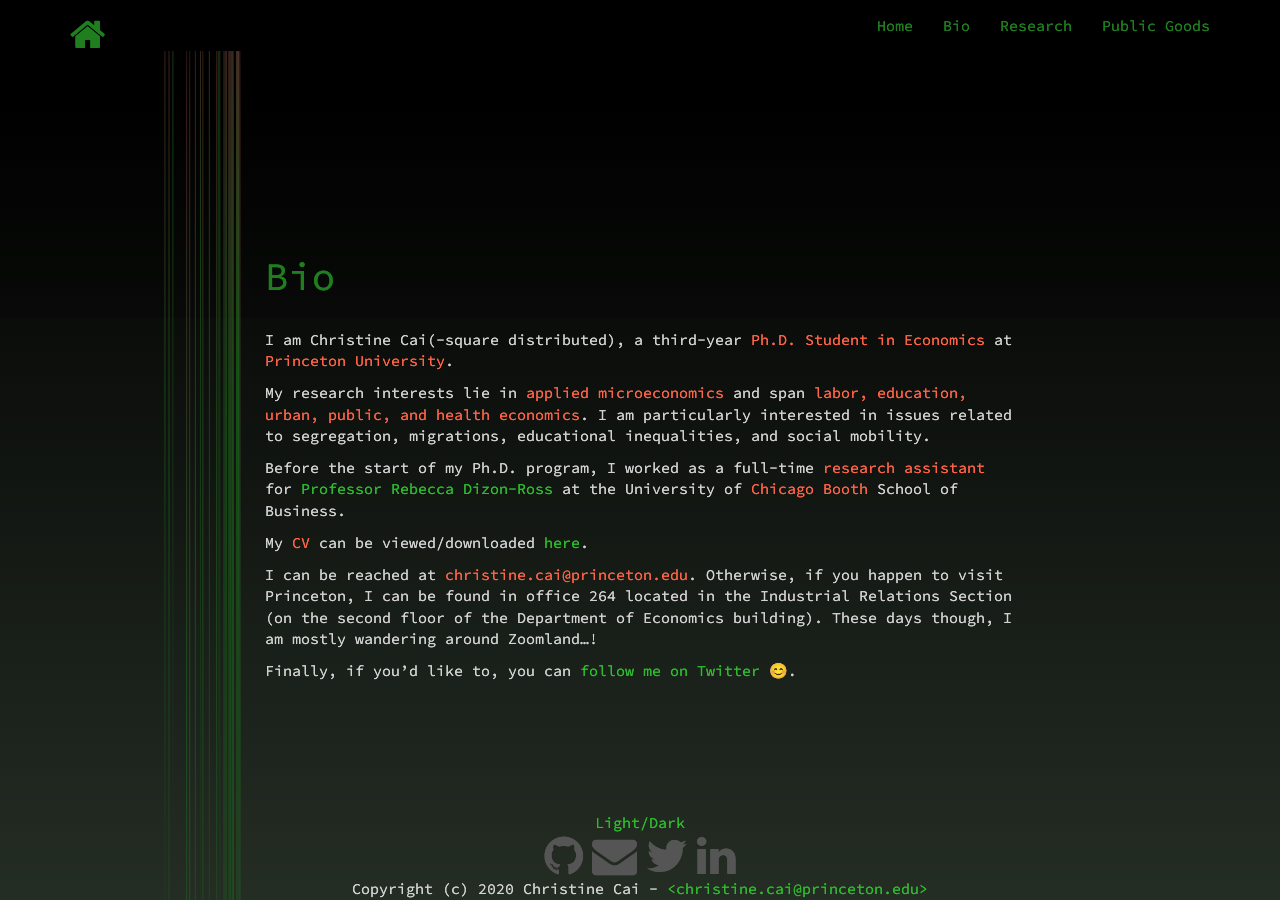
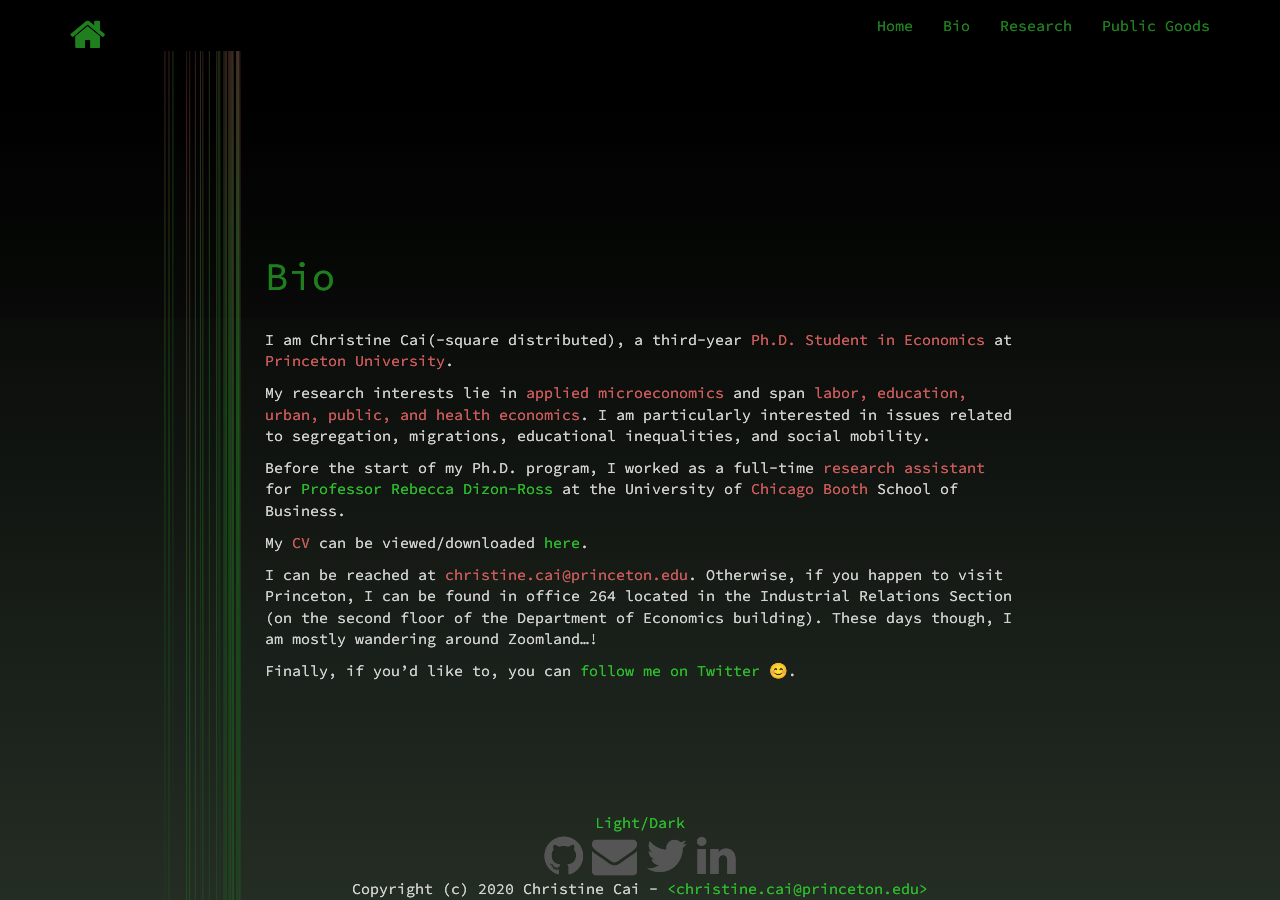
Before and after one commit to christinecai/website, a Jekyll site: the page built from _items/Bio.md, in a window 1280 px wide and 900 px high, scrolled down 897 px. Built offline with Jekyll 4.4.1, drawn with Linux system fonts in a browser that asks for light colours; nearby versions of some CDN libraries.

Commit message:
Update Bio.md

```diff
--- a/_items/Bio.md
+++ b/_items/Bio.md
@@ -4,14 +4,14 @@ title: Bio
 description: Bio
 ---
 
-I am Christine Cai(-square distributed), a third-year <font color="Tomato">Ph.D. Student in Economics</font> at <font color="Tomato">Princeton University</font>.
+I am Christine Cai(-square distributed), a third-year <font color="IndianRed">Ph.D. Student in Economics</font> at <font color="IndianRed">Princeton University</font>.
 
-My research interests lie in <font color="Tomato">applied microeconomics</font> and span <font color="Tomato">labor, education, urban, public, and health economics</font>. I am particularly interested in issues related to segregation, migrations, educational inequalities, and social mobility.
+My research interests lie in <font color="IndianRed">applied microeconomics</font> and span <font color="IndianRed">labor, education, urban, public, and health economics</font>. I am particularly interested in issues related to segregation, migrations, educational inequalities, and social mobility.
 
-Before the start of my Ph.D. program, I worked as a full-time <font color="Tomato">research assistant</font> for <a href="http://faculty.chicagobooth.edu/rebecca.dizon-ross/">Professor Rebecca Dizon-Ross</a> at the University of <font color="Tomato">Chicago Booth</font> School of Business.
+Before the start of my Ph.D. program, I worked as a full-time <font color="IndianRed">research assistant</font> for <a href="http://faculty.chicagobooth.edu/rebecca.dizon-ross/">Professor Rebecca Dizon-Ross</a> at the University of <font color="IndianRed">Chicago Booth</font> School of Business.
 
-My <font color="Tomato">CV</font> can be viewed/downloaded <a href="/assets/pdf/Christine_Cai_CV.pdf">here</a>.
+My <font color="IndianRed">CV</font> can be viewed/downloaded <a href="/assets/pdf/Christine_Cai_CV.pdf">here</a>.
 
-I can be reached at <font color="Tomato">christine.cai@princeton.edu</font>. Otherwise, if you happen to visit Princeton, I can be found in office 264 located in the Industrial Relations Section (on the second floor of the Department of Economics building). These days though, I am mostly wandering around Zoomland...!
+I can be reached at <font color="IndianRed">christine.cai@princeton.edu</font>. Otherwise, if you happen to visit Princeton, I can be found in office 264 located in the Industrial Relations Section (on the second floor of the Department of Economics building). These days though, I am mostly wandering around Zoomland...!
 
 Finally, if you'd like to, you can <a href="https://twitter.com/Christine_Cai27">follow me on Twitter</a> 😊.
```
